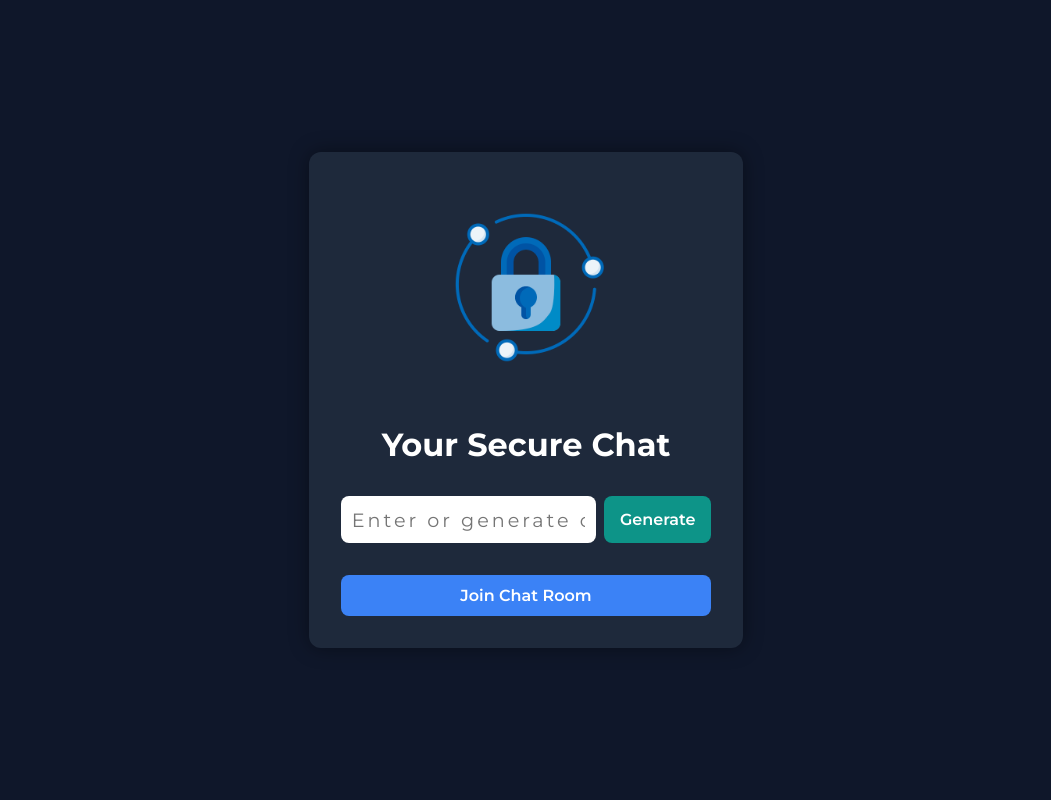
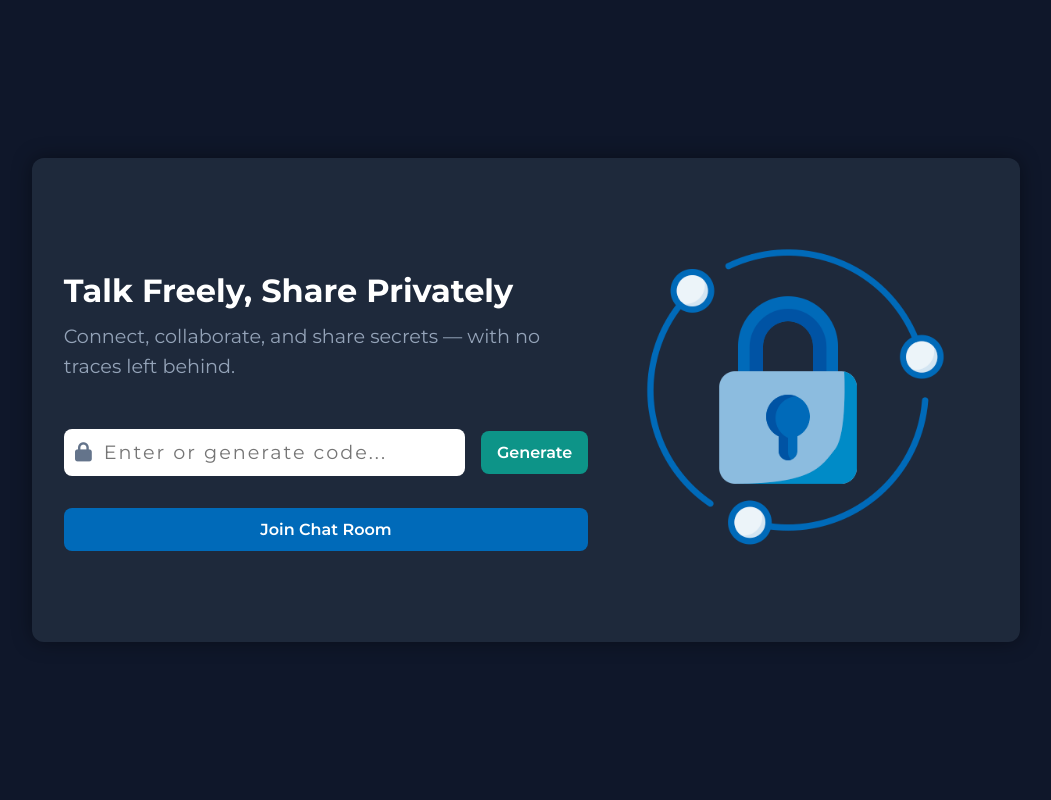
Before and after one commit to bibekjoshi01/secret-talk, a Python web app: template templates/home.html in a window 1280 px wide. Shown: the whole page, without its empty margins (114-1165 px from the left). Run offline with Jinja, Linux system fonts and the light colour scheme; the template is opened without the code that fills it, so the values that code supplies are empty.

Commit message:
design: UI Improved

```diff
--- a/app/chat.py
+++ b/app/chat.py
@@ -1,5 +1,5 @@
 import json
-from fastapi import WebSocket, WebSocketDisconnect, APIRouter
+from fastapi import WebSocket, WebSocketDisconnect, APIRouter, Query
 
 from .utils import generate_random_name
 
@@ -32,7 +32,7 @@ async def send_user_list(chat_id):
 
 
 @router.websocket("/ws/chat/{chat_id}")
-async def chat(websocket: WebSocket, chat_id: str):
+async def chat(websocket: WebSocket, chat_id: str, name: str = Query(default=None)):
     await websocket.accept()
 
     # Initialize room if not present
@@ -42,7 +42,7 @@ async def chat(websocket: WebSocket, chat_id: str):
     # Generate unique username
     existing_names = {user["username"] for user in chat_rooms[chat_id]}
     while True:
-        username = generate_random_name()
+        username = name or generate_random_name()
         if username not in existing_names:
             break
 
--- a/main.py
+++ b/main.py
@@ -1,6 +1,6 @@
 from pathlib import Path
 
-from fastapi import FastAPI, Request
+from fastapi import FastAPI, Request, Query
 from fastapi.responses import HTMLResponse
 from fastapi.templating import Jinja2Templates
 from fastapi.staticfiles import StaticFiles
@@ -27,6 +27,6 @@ async def home_page(request: Request):
 
 
 @app.get("/chat/{chat_id}", response_class=HTMLResponse)
-async def chat_page(request: Request, chat_id: str):
-    context = {"request": request, "chat_id": chat_id, "ws_base_url": settings.WS_BASE_URL}
+async def chat_page(request: Request, chat_id: str, name: str = Query(default=None)):
+    context = {"request": request, "chat_id": chat_id, "ws_base_url": settings.WS_BASE_URL, "username": name}
     return templates.TemplateResponse("chat.html", context=context)
--- a/static/css/home.css
+++ b/static/css/home.css
@@ -1,3 +1,7 @@
+* {
+  font-family: "Montserrat", sans-serif;
+}
+
 body {
   margin: 0;
   background-color: #0f172a;
@@ -15,21 +19,53 @@ body {
   padding: 2rem;
   border-radius: 12px;
   box-shadow: 0 0 20px rgba(0, 0, 0, 0.4);
-  text-align: center;
   width: 100%;
   max-width: max-content;
+  display: flex;
+  justify-content: space-between;
+  align-items: center;
 }
 
-h1 {
-  margin-bottom: 2rem;
+.top-row {
+  margin-bottom: 3rem;
+}
+
+.title {
   font-size: 2rem;
   font-family: "Montserrat", sans-serif;
 }
 
-.top-row {
+.description {
+  font-size: 1.2rem;
+  color: #94a3b8;
+  margin-top: -10px;
+  margin-bottom: 1.5rem;
+  max-width: 500px;
+  line-height: 30px;
+}
+
+.middle-row {
   display: flex;
-  gap: 0.5rem;
+  gap: 1rem;
   margin-bottom: 1rem;
+}
+
+.input-with-icon {
+  position: relative;
+  display: flex;
+  align-items: center;
+}
+
+.input-with-icon input {
+  padding-left: 2.2rem;
+}
+
+.input-with-icon .input-icon {
+  position: absolute;
+  left: 0.7rem;
+  font-size: 1.2rem;
+  color: #64748b;
+  pointer-events: none;
 }
 
 input[type="text"] {
@@ -37,20 +73,22 @@ input[type="text"] {
   flex: 1;
   border: none;
   border-radius: 8px;
+  padding-left: 2.5rem;
+  width: 350px;
   font-size: 1.2rem;
-  letter-spacing: 3px;
+  letter-spacing: 2px;
   font-family: "Montserrat", sans-serif;
 }
 
 .btn {
-  padding: 0.7rem 1rem;
+  padding: 12px 16px;
   font-size: 1rem;
   border: none;
   font-family: "Montserrat", sans-serif;
   font-weight: 600;
   border-radius: 8px;
   cursor: pointer;
-  background-color: #3b82f6;
+  background-color: #006ab9;
   color: white;
   transition: background 0.3s;
 }
--- a/static/js/home.js
+++ b/static/js/home.js
@@ -1,13 +1,56 @@
-function generateSecureCode(length = 12) {
-  const charset =
-    "abcdefghijklmnopqrstuvwxyzABCDEFGHIJKLMNOPQRSTUVWXYZ0123456789";
-  const array = new Uint32Array(length);
-  window.crypto.getRandomValues(array);
+function generateSecureCode() {
+  const segments = [];
+  const chars = "abcdefghjkmnpqrstuvwxyz23456789"; // no 1/I or o/0 for clarity
+  const segmentLength = 3;
 
-  return Array.from(array, (num) => charset[num % charset.length]).join("");
+  // Generate 3 segments like 'hjj', 'yui', etc.
+  for (let i = 0; i < 3; i++) {
+    let segment = "";
+    for (let j = 0; j < segmentLength; j++) {
+      segment += chars.charAt(Math.floor(Math.random() * chars.length));
+    }
+    segments.push(segment);
+  }
+
+  // Add a random 3-digit suffix for uniqueness
+  const suffix = Math.floor(100 + Math.random() * 900); // ensures 3-digit number
+
+  return `${segments.join("-")}-${suffix}`;
 }
 
 function generateCode() {
   const code = generateSecureCode(); // default 12 characters
-  document.getElementById('chatCode').value = code;
+  document.getElementById("chatCode").value = code;
 }
+
+function proceedToChat() {
+  const nickname = document.getElementById("nickname").value.trim();
+  if (nickname) {
+    const encodedName = encodeURIComponent(nickname);
+    window.location.href = `/chat/${chatCode}?name=${encodedName}`;
+  } else {
+    window.location.href = `/chat/${chatCode}`;
+  }
+}
+
+document.addEventListener("DOMContentLoaded", () => {
+  const nicknameInput = document.getElementById("nickname");
+  const continueBtn = document.getElementById("continueBtn");
+
+  nicknameInput.addEventListener("input", () => {
+    const hasText = nicknameInput.value.trim() !== "";
+    continueBtn.textContent = hasText
+      ? "Continue with name"
+      : "Continue without name";
+  });
+});
+
+function joinChat() {
+  codeInput = document.getElementById("chatCode").value.trim();
+  if (!codeInput) {
+    alert("Please enter or generate a chat code.");
+    return;
+  }
+  chatCode = codeInput;
+  document.getElementById("nicknameModal").style.display = "flex";
+}
--- a/templates/home.html
+++ b/templates/home.html
@@ -9,16 +9,36 @@
       href="https://fonts.googleapis.com/css2?family=Montserrat:ital,wght@0,100..900;1,100..900&display=swap"
       rel="stylesheet"
     />
-    <link rel="stylesheet" href="{{ url_for('static', path='/css/home.css') }}" />
+    <link
+      rel="stylesheet"
+      href="{{ url_for('static', path='css/home.css') }}"
+    />
+    <link
+      rel="stylesheet"
+      href="https://cdnjs.cloudflare.com/ajax/libs/font-awesome/6.7.2/css/all.min.css"
+      integrity="sha512-Evv84Mr4kqVGRNSgIGL/F/aIDqQb7xQ2vcrdIwxfjThSH8CSR7PBEakCr51Ck+w+/U6swU2Im1vVX0SVk9ABhg=="
+      crossorigin="anonymous"
+      referrerpolicy="no-referrer"
+    />
+    <link rel="icon" type="image/x-icon" href="{{ url_for('static', path='/icons/favicon.png') }}">
+
     <script defer src="{{ url_for('static', path='/js/home.js') }}"></script>
     <title>Secure Chat</title>
   </head>
   <body>
     <div class="container">
-      <img src={{ url_for('static', path='icons/lock.png') }} alt="Logo" style="width:
-      200px; margin-bottom: 1rem" />
-      <h1>Your Secure Chat</h1>
+      <div class="left">
         <div class="top-row">
+          <h1 class="title">Talk Freely, Share Privately</h1>
+          <p class="description">
+            Connect, collaborate, and share secrets — with no traces left
+            behind.
+          </p>
+        </div>
+        <div class="middle-row input-with-icon">
+          <span class="input-icon">
+            <i class="fa fa-lock" aria-hidden="true"></i>
+          </span>
           <input
             type="text"
             id="chatCode"
@@ -29,19 +49,38 @@
             Generate
           </button>
         </div>
-      <button class="btn full-btn" onclick="joinChat()">Join Chat Room</button>
+        <button class="btn full-btn" onclick="joinChat()">
+          Join Chat Room
+        </button>
+      </div>
+      <div class="right">
+        <img src={{ url_for('static', path='icons/lock.png') }} alt="Logo"
+        style="width: 400px; margin-bottom: 1rem" />
+      </div>
+    </div>
+
+    <!-- Modal Background -->
+    <div id="nicknameModal" class="modal">
+      <div class="modal-content">
+        <input
+          type="text"
+          id="nickname"
+          class="modal-input"
+          placeholder="Enter your nickname"
+        />
+
+        <button
+          id="continueBtn"
+          class="btn full-btn primary"
+          onclick="proceedToChat()"
+        >
+          Continue without name
+        </button>
+      </div>
     </div>
 
     <script>
-      function joinChat() {
-        const code = document.getElementById("chatCode").value.trim();
-        if (!code) {
-          alert("Please enter or generate a chat code.");
-          return;
-        }
-        window.location.href = `/chat/${code}`;
-      }
-
+      let chatCode = "";
     </script>
   </body>
 </html>
```
Also changed, not shown: other parts of static/css/home.css (+40 -1 lines), static/js/chat.js (+10 -2 lines), templates/chat.html (+16 -4 lines), static/icons/favicon.png (added). Lines whose indentation alone changed are shown as unchanged.
